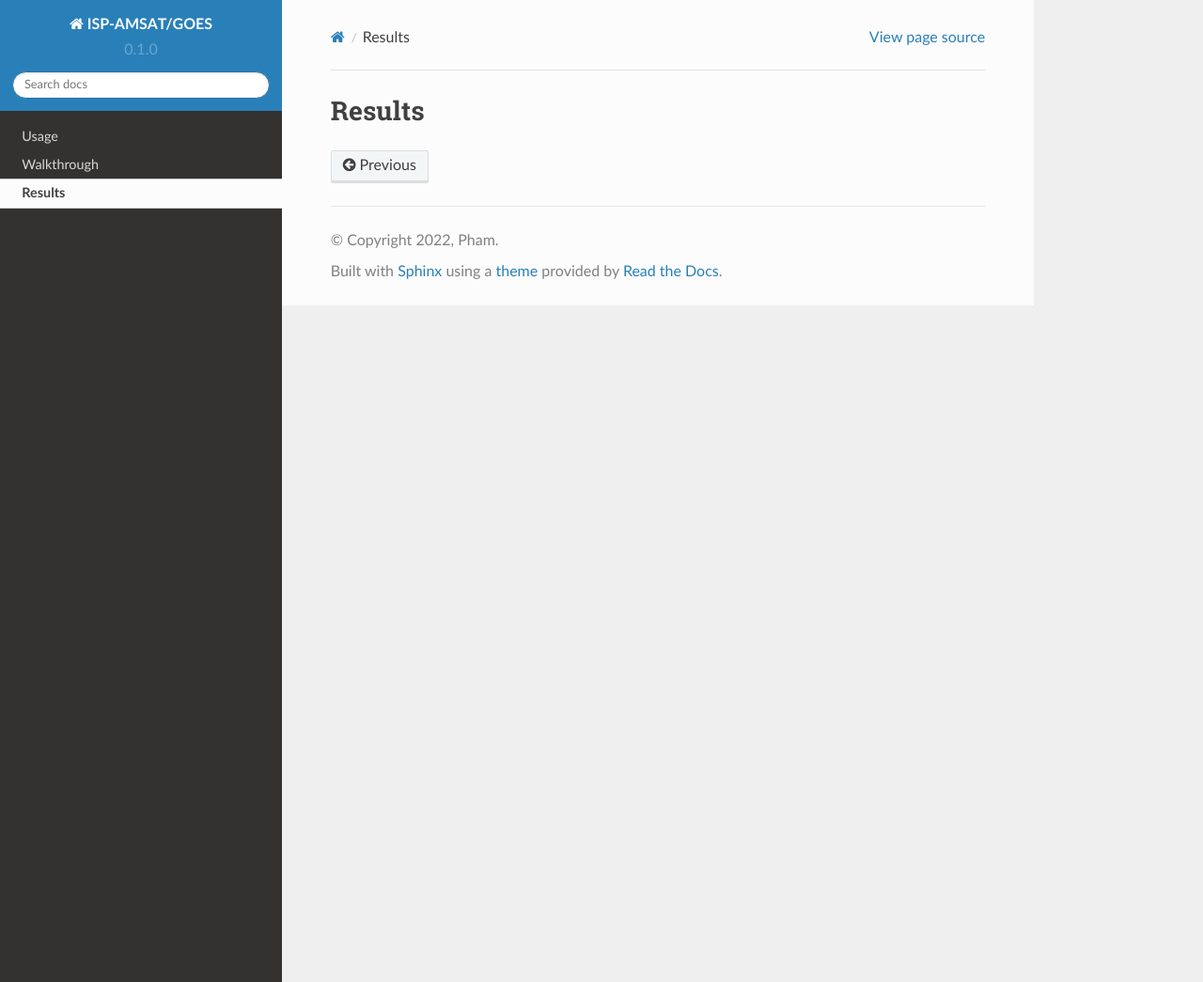
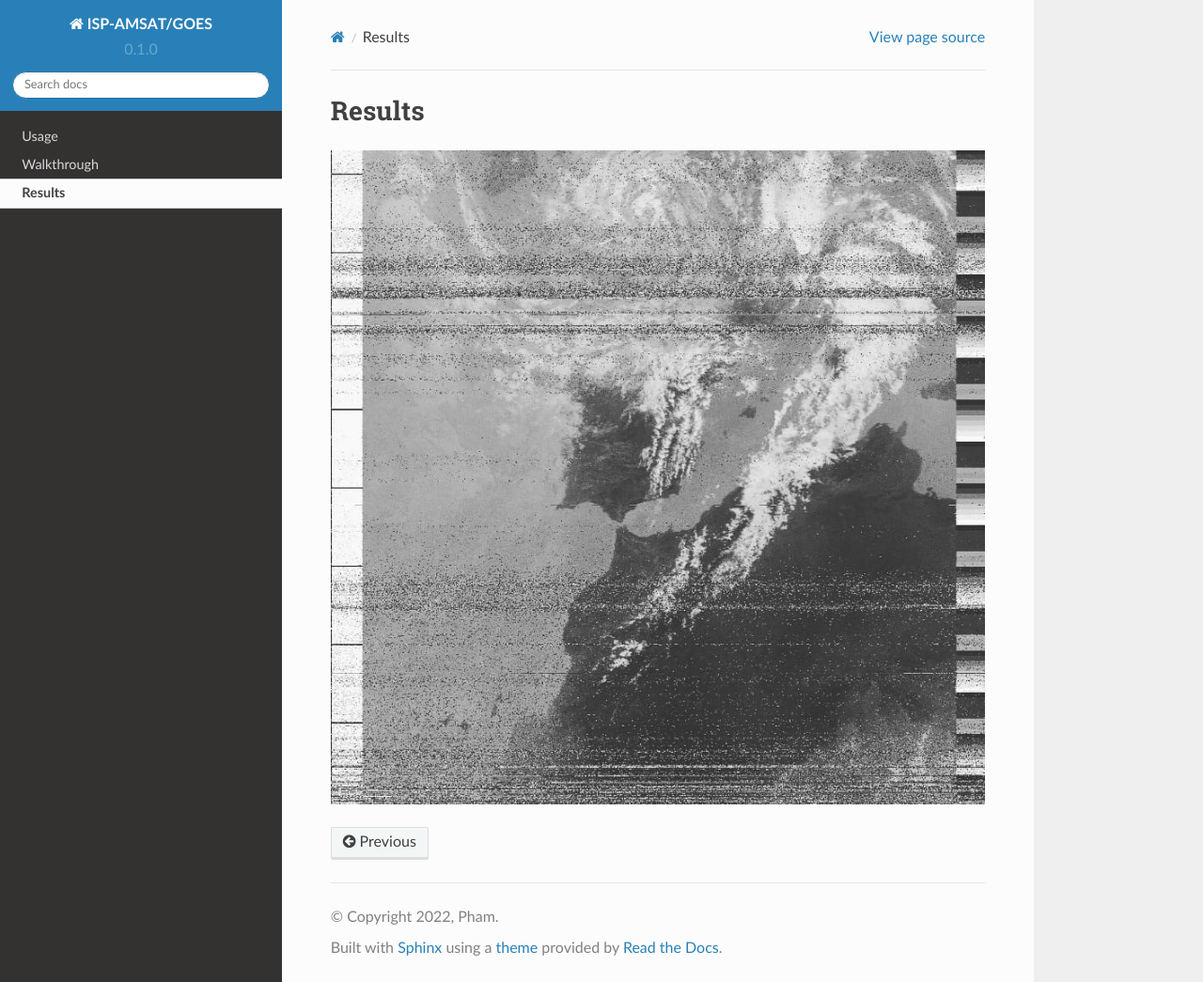
Before and after one commit to 2khoip/ISP-AMSAT, a Sphinx documentation site: the page built from docs/source/results.rst, in a window 1280 px wide and 1045 px high. Shown: the whole window at 94% size. Built offline with Sphinx 7.4.7 and the Read the Docs theme 2.0.0, drawn with Linux system fonts in a browser that asks for light colours.

Commit message:
Update results.rst

```diff
--- a/docs/source/results.rst
+++ b/docs/source/results.rst
@@ -1,6 +1,4 @@
 Results
 ====
-.. figure:: iberian-peninsula.jpg
-   :scale: 50 %
+.. image:: iberian-peninsula.jpg
    :alt: iberian peninsula pic
-   NOAA 18 Iberian Peninsula Monochrome
```
